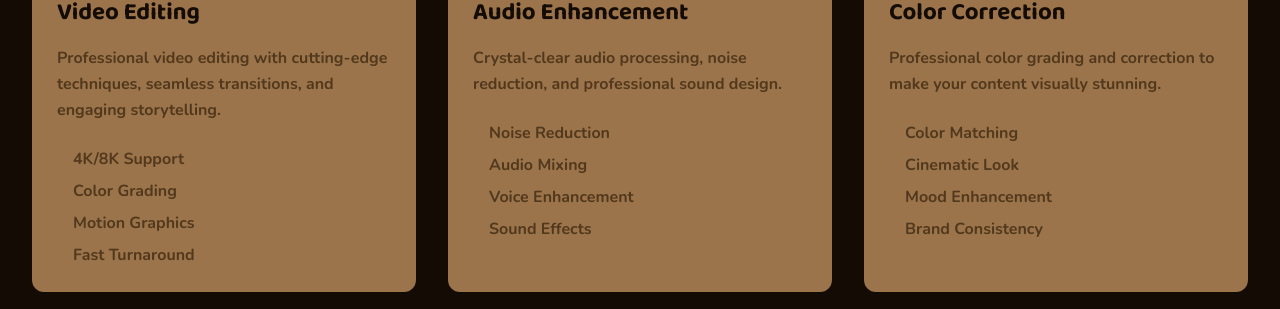
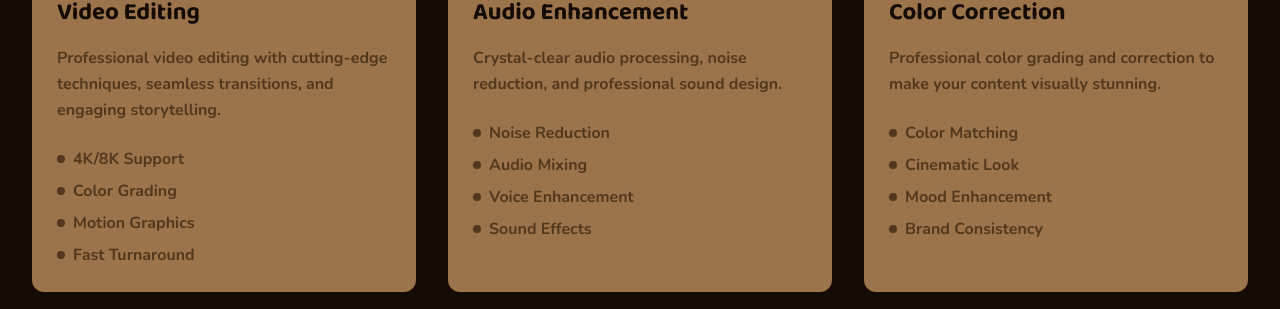
Before and after one commit to FruitStudioUK/Fruit-Site, a Next.js app: page / in a window 1280 px wide. Shown: the part 1292-1601 px from the top of the page. Built offline with nearby package versions, Linux system fonts and the light colour scheme.

Commit message:
Update Services.tsx

```diff
--- a/components/Services.tsx
+++ b/components/Services.tsx
@@ -130,7 +130,7 @@ export function Services() {
                 <ul className="space-y-2">
                   {service.features.map((feature, idx) => (
                     <li key={idx} className="flex items-center space-x-2">
-                      <div className="w-2 h-2 bg-text-text-lightdark rounded-full"></div>
+                      <div className="w-2 h-2 bg-text-lightdark rounded-full"></div>
                       <span className="font-nunito font-bold text-text-lightdark">{feature}</span>
                     </li>
                   ))}
```
